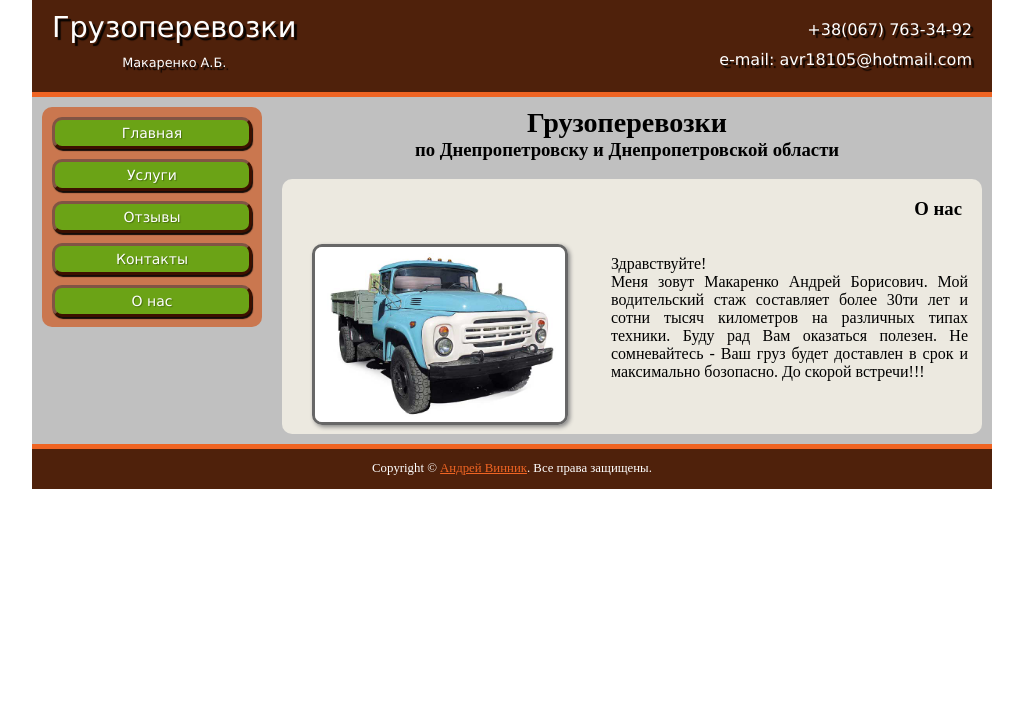
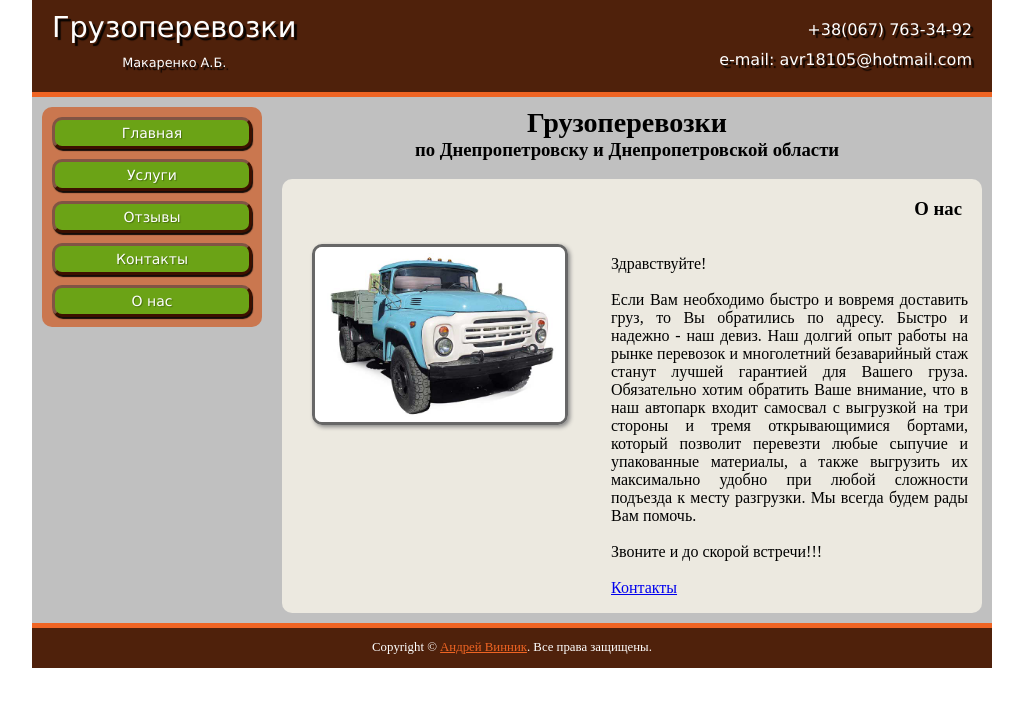
Before and after one commit to andrey2901/makarenko_site, a PHP site: page /about.php in a window 1280 px wide. Shown: the part 20-727 px from the top of the page, without its empty margins (128-1151 px from the left). Run offline with PHP 8.4, Linux system fonts and the light colour scheme.

Commit message:
Update page "About us".

```diff
--- a/about.php
+++ b/about.php
@@ -22,10 +22,14 @@
 			<div id="about">
 				<img src="images/zil.jpg" alt="zil-130">
 				<p>
-					Здравствуйте!<br>Меня зовут Макаренко Андрей Борисович. Мой водительский стаж составляет более 30ти лет и сотни
-					тысяч километров на различных типах техники. Буду рад Вам оказаться полезен. Не сомневайтесь - Ваш груз будет
-					доставлен в срок и максимально бозопасно. До скорой встречи!!!
+					Здравствуйте!<br /> <br />Если Вам необходимо быстро и вовремя доставить груз, то Вы обратились по адресу. Быстро и
+					надежно - наш девиз. Наш долгий опыт работы на рынке перевозок и многолетний безаварийный стаж станут лучшей
+					гарантией для Вашего груза. Обязательно хотим обратить Ваше внимание, что в наш автопарк входит самосвал с
+					выгрузкой на три стороны и тремя открывающимися бортами, который позволит перевезти любые сыпучие и упакованные
+					материалы, а также выгрузить их максимально удобно при любой сложности подъезда к месту разгрузки. Мы всегда будем
+					рады Вам помочь. <br /> <br />Звоните и до скорой встречи!!!<br /> <br /> <a href="contacts.php">Контакты</a>
 				</p>
+
 			</div>
 		</div>
 		<!-- Footer -->
```
